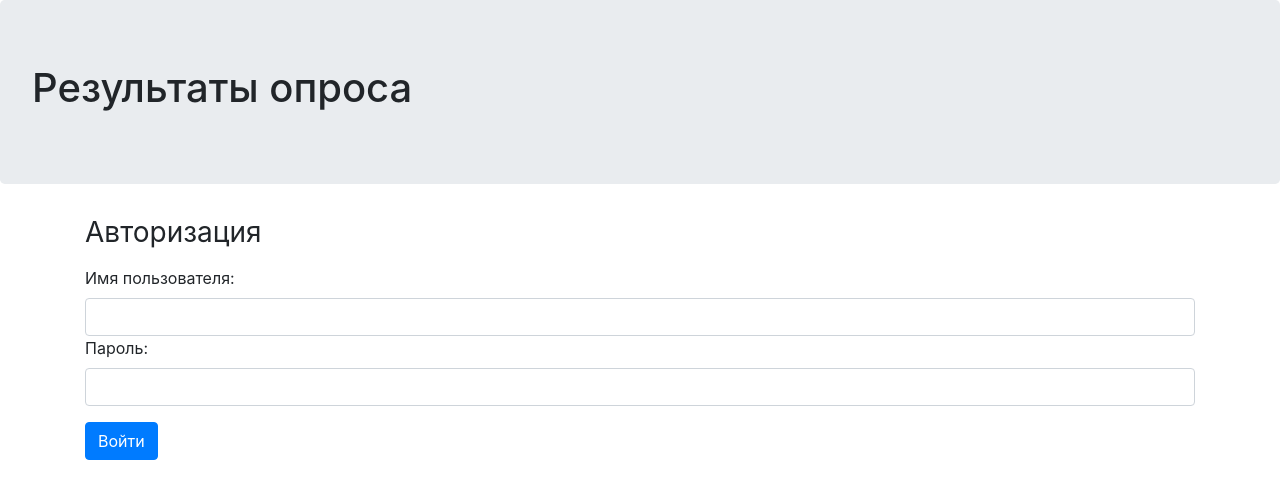
After one commit to Higwardwork/Django_leha, a Django app: page /accounts/login/ in a window 1280 px wide. The commit adds this page. Shown: the top 499 px of the page. Run offline with Django 3.2, Linux system fonts and the light colour scheme; some libraries are stand-ins or nearby versions.

Commit message:
Добавлена авторизация на страницу results

```diff
--- a/app/ankets/apps/results/urls.py
+++ b/app/ankets/apps/results/urls.py
@@ -1,5 +1,6 @@
-from django.urls import path
+from django.urls import path, include
 from . import views
+
 
 app_name = 'results'
 
--- a/app/ankets/settings.py
+++ b/app/ankets/settings.py
@@ -174,3 +174,6 @@ CAPTCHA_FONT_SIZE = (28)
 CAPTCHA_BACKGROUND_COLOR = '#cccccc'
 CAPTCHA_FOREGROUND_COLOR = '#001100'
 CAPTCHA_LENGTH = 6
+
+GRAPPELLI_ADMIN_TITLE = ''
+LOGIN_REDIRECT_URL = '/results'
--- /dev/null
+++ b/app/ankets/templates/registration/login.html
@@ -0,0 +1,28 @@
+{% extends 'base.html' %}
+
+{% block header %}
+    <h1>Результаты опроса</h1>
+{% endblock %}
+
+{% block content %}
+{% include "header.html" %}
+<div class="container">
+    <form method="post" class="form-signin">
+        <h1 class="h3 mb-3 font-weight-normal">Авторизация</h1>
+        {% csrf_token %}
+        {% if form.errors %}
+            <div class="alert alert-danger" role="alert">
+                Неправильное имя пользователя или пароль
+            </div>
+        {% endif %}
+        <div class="form-group">
+            <label for="username">Имя пользователя:</label>
+            <input type="text" name="username" id="username" class="form-control">
+            <label for="id_password">Пароль:</label>
+            <input type="password" name="password" id="id_password" class="form-control">
+        </div>
+<!--      {{ form.as_p }}-->
+      <button type="submit" class="btn btn-primary">Войти</button>
+    </form>
+</div>
+{% endblock %}
--- a/app/ankets/urls.py
+++ b/app/ankets/urls.py
@@ -21,9 +21,7 @@ from django.urls import path, include
 
 urlpatterns = [
     #path('', include('main.urls')),
-    # path('graduates/', include('graduates.urls')),
-    # path('employers/', include('graduates.urls')),
-    # path('organizations/', include('graduates.urls')),
+    path('accounts/', include('django.contrib.auth.urls')),
     path('results/', include('results.urls')),
     path('captcha/', include('captcha.urls')),
     path('grappelli/', include('grappelli.urls')),  # grappelli URLS
```
Also changed, not shown: app/ankets/templates/results/index.html (+11 -0 lines).
